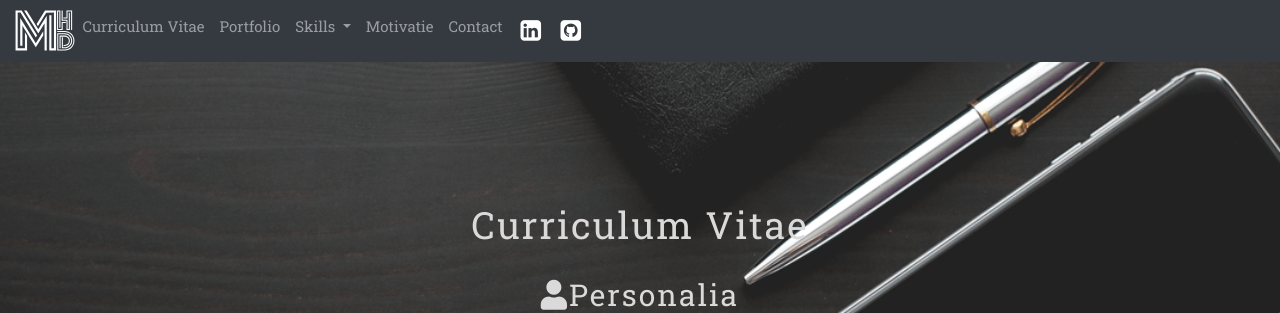
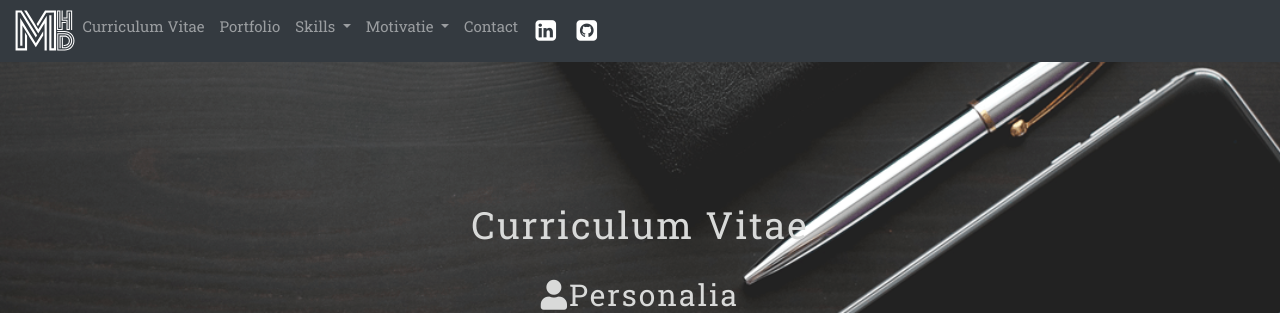
Before and after one commit to MarcellaHadderingh/Cv, a PHP site: page / in a window 1280 px wide. Shown: the part 850-1163 px from the top of the page. Run offline with PHP 8.4, Linux system fonts and the light colour scheme; some libraries are stand-ins or nearby versions.

Commit message:
motivation dropdown nabar desktop and mobile version

```diff
--- a/index.php
+++ b/index.php
@@ -65,8 +65,14 @@
                         <a class="dropdown-item" href="#section42">Slideshow</a>
                     </div>
                 </li>
-                <li class="nav-item">
-                    <a class="nav-link" href="https://marcellahadderinghmotivatie.herokuapp.com">Motivatie</a>
+                <li class="nav-item dropdown">
+                    <a class="nav-link dropdown-toggle" href="#" id="navbardrop" data-toggle="dropdown">
+                       Motivatie
+                    </a>
+                    <div class="dropdown-menu">
+                        <a class="dropdown-item" href="https://marcellahadderinghmotivatie.herokuapp.com" target="_blank">Motivatie Desktop</a>
+                        <a class="dropdown-item" href="https://mhmotivationmobile.herokuapp.com" target="_blank">Motivatie Mobile</a>
+                    </div>
                 </li>
                 <li class="nav-item">
                     <a class="nav-link" href="/contact/index.php">Contact</a>
```
